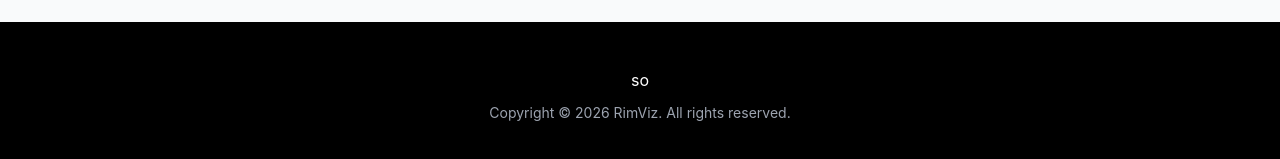
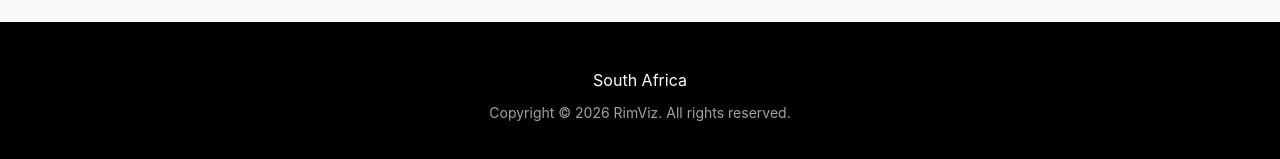
Before and after one commit to visualiserstudios1-rgb/Rim-Visualization, a React (Create React App) app: page / in a window 1280 px wide. Shown: the part 3963-4122 px from the top of the page. Built offline with nearby package versions, Linux system fonts and the light colour scheme.

Commit message:
Update App.js

```diff
--- a/src/App.js
+++ b/src/App.js
@@ -364,7 +364,7 @@ export default function App() {
 
       {/* Footer */}
       <footer style={{ backgroundColor: 'black', color: 'white', padding: isMobile ? '32px 16px' : '48px 24px' }}>
-        <div style={{ maxWidth: '1280px', margin: '0 auto', textAlign: 'center' }}> so
+        <div style={{ maxWidth: '1280px', margin: '0 auto', textAlign: 'center' }}> South Africa
           <p style={{ color: '#9ca3af', fontSize: isMobile ? '13px' : '14px' }}>Copyright © 2026 RimViz. All rights reserved.</p>
         </div>
       </footer>
```
